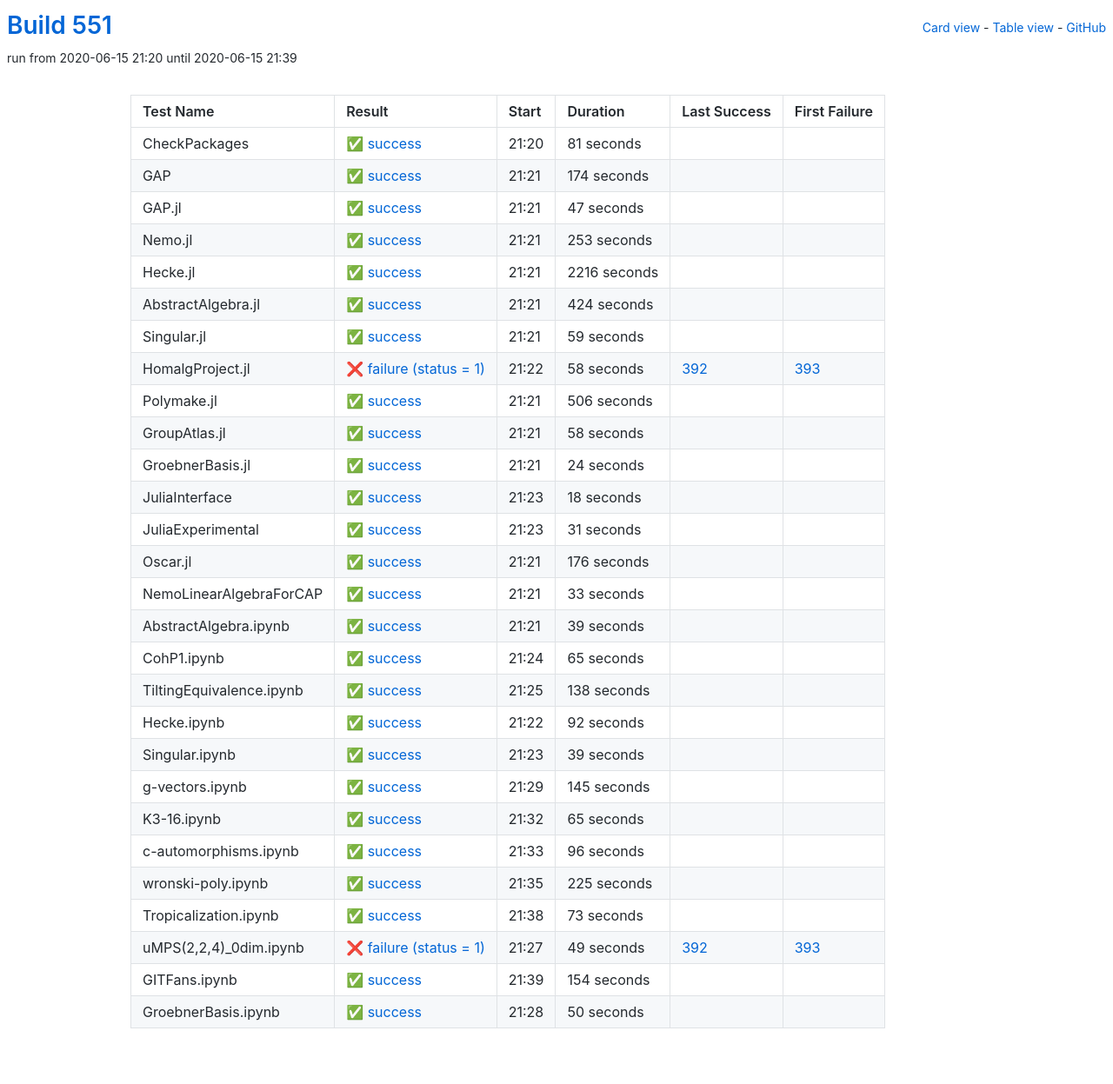
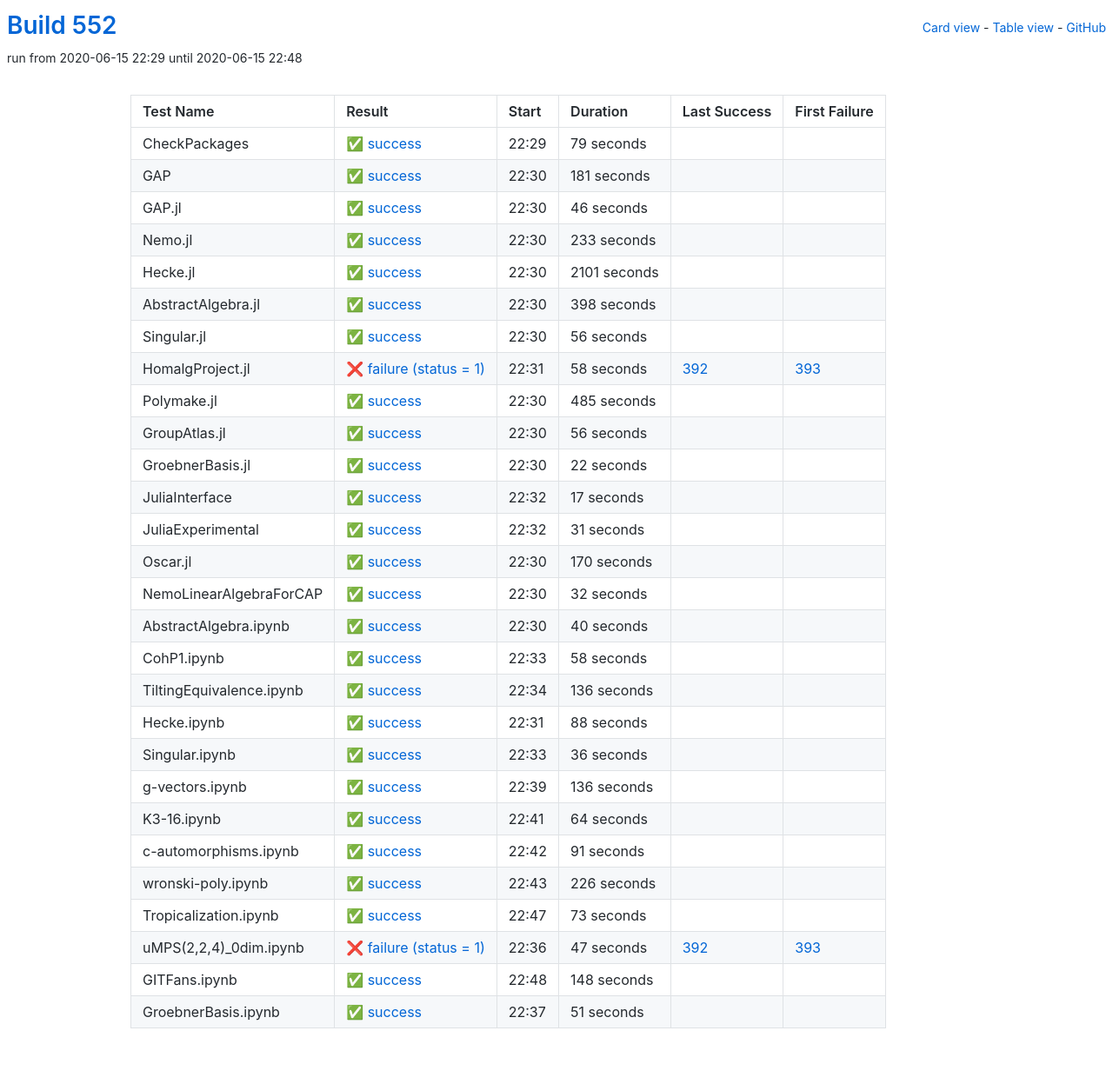
Before and after one commit to oscar-system/oscar-ci-status-1.4, a Jekyll site: the page built from table.html, in a window 1280 px wide. Shown: the whole page at 87% size. Built offline with Jekyll 4.4.1, drawn with Linux system fonts in a browser that asks for light colours.

Commit message:
Build #552

```diff
--- a/_data/ci.yml
+++ b/_data/ci.yml
@@ -1,6 +1,6 @@
 ---
-build: 551
-build_url: https://oscarci.mathematik.uni-kl.de/job/oscar-julia-1.4/551/
+build: 552
+build_url: https://oscarci.mathematik.uni-kl.de/job/oscar-julia-1.4/552/
 job: oscar-julia-1.4
 organization: oscar-system
 repo: oscar-ci-status-1.4
@@ -8,92 +8,92 @@ repourl: https://github.com/oscar-system/oscar-ci-status-1.4
 tests:
 - name: CheckPackages
   id: checkpackages
-  log: https://oscarci.mathematik.uni-kl.de/job/oscar-julia-1.4/551/artifact/logs/build-551/CheckPackages.log
-  start: 2020-06-15 21:20
+  log: https://oscarci.mathematik.uni-kl.de/job/oscar-julia-1.4/552/artifact/logs/build-552/CheckPackages.log
+  start: 2020-06-15 22:29
   success: true
   exitcode: 0
   status: success
-  duration: 81
+  duration: 79
   last_success: false
   last_success_url:
   first_failure: false
   first_failure_url:
 - name: GAP
   id: gap
-  log: https://oscarci.mathematik.uni-kl.de/job/oscar-julia-1.4/551/artifact/logs/build-551/GAP.log
-  start: 2020-06-15 21:21
+  log: https://oscarci.mathematik.uni-kl.de/job/oscar-julia-1.4/552/artifact/logs/build-552/GAP.log
+  start: 2020-06-15 22:30
   success: true
   exitcode: 0
   status: success
-  duration: 174
+  duration: 181
   last_success: false
   last_success_url:
   first_failure: false
   first_failure_url:
 - name: GAP.jl
   id: gap-jl
-  log: https://oscarci.mathematik.uni-kl.de/job/oscar-julia-1.4/551/artifact/logs/build-551/GAP.jl.log
-  start: 2020-06-15 21:21
+  log: https://oscarci.mathematik.uni-kl.de/job/oscar-julia-1.4/552/artifact/logs/build-552/GAP.jl.log
+  start: 2020-06-15 22:30
   success: true
   exitcode: 0
   status: success
-  duration: 47
+  duration: 46
   last_success: false
   last_success_url:
   first_failure: false
   first_failure_url:
 - name: Nemo.jl
   id: nemo-jl
-  log: https://oscarci.mathematik.uni-kl.de/job/oscar-julia-1.4/551/artifact/logs/build-551/Nemo.jl.log
-  start: 2020-06-15 21:21
+  log: https://oscarci.mathematik.uni-kl.de/job/oscar-julia-1.4/552/artifact/logs/build-552/Nemo.jl.log
+  start: 2020-06-15 22:30
   success: true
   exitcode: 0
   status: success
-  duration: 253
+  duration: 233
   last_success: false
   last_success_url:
   first_failure: false
   first_failure_url:
 - name: Hecke.jl
   id: hecke-jl
-  log: https://oscarci.mathematik.uni-kl.de/job/oscar-julia-1.4/551/artifact/logs/build-551/Hecke.jl.log
-  start: 2020-06-15 21:21
+  log: https://oscarci.mathematik.uni-kl.de/job/oscar-julia-1.4/552/artifact/logs/build-552/Hecke.jl.log
+  start: 2020-06-15 22:30
   success: true
   exitcode: 0
   status: success
-  duration: 2216
+  duration: 2101
   last_success: false
   last_success_url:
   first_failure: false
   first_failure_url:
 - name: AbstractAlgebra.jl
   id: abstractalgebra-jl
-  log: https://oscarci.mathematik.uni-kl.de/job/oscar-julia-1.4/551/artifact/logs/build-551/AbstractAlgebra.jl.log
-  start: 2020-06-15 21:21
+  log: https://oscarci.mathematik.uni-kl.de/job/oscar-julia-1.4/552/artifact/logs/build-552/AbstractAlgebra.jl.log
+  start: 2020-06-15 22:30
   success: true
   exitcode: 0
   status: success
-  duration: 424
+  duration: 398
   last_success: false
   last_success_url:
   first_failure: false
   first_failure_url:
 - name: Singular.jl
   id: singular-jl
-  log: https://oscarci.mathematik.uni-kl.de/job/oscar-julia-1.4/551/artifact/logs/build-551/Singular.jl.log
-  start: 2020-06-15 21:21
+  log: https://oscarci.mathematik.uni-kl.de/job/oscar-julia-1.4/552/artifact/logs/build-552/Singular.jl.log
+  start: 2020-06-15 22:30
   success: true
   exitcode: 0
   status: success
-  duration: 59
+  duration: 56
   last_success: false
   last_success_url:
   first_failure: false
   first_failure_url:
 - name: HomalgProject.jl
   id: homalgproject-jl
-  log: https://oscarci.mathematik.uni-kl.de/job/oscar-julia-1.4/551/artifact/logs/build-551/HomalgProject.jl.log
-  start: 2020-06-15 21:22
+  log: https://oscarci.mathematik.uni-kl.de/job/oscar-julia-1.4/552/artifact/logs/build-552/HomalgProject.jl.log
+  start: 2020-06-15 22:31
   success: false
   exitcode: 1
   status: failure
@@ -104,56 +104,56 @@ tests:
   first_failure_url: https://oscarci.mathematik.uni-kl.de/job/oscar-julia-1.4/393/
 - name: Polymake.jl
   id: polymake-jl
-  log: https://oscarci.mathematik.uni-kl.de/job/oscar-julia-1.4/551/artifact/logs/build-551/Polymake.jl.log
-  start: 2020-06-15 21:21
+  log: https://oscarci.mathematik.uni-kl.de/job/oscar-julia-1.4/552/artifact/logs/build-552/Polymake.jl.log
+  start: 2020-06-15 22:30
   success: true
   exitcode: 0
   status: success
-  duration: 506
+  duration: 485
   last_success: false
   last_success_url:
   first_failure: false
   first_failure_url:
 - name: GroupAtlas.jl
   id: groupatlas-jl
-  log: https://oscarci.mathematik.uni-kl.de/job/oscar-julia-1.4/551/artifact/logs/build-551/GroupAtlas.jl.log
-  start: 2020-06-15 21:21
+  log: https://oscarci.mathematik.uni-kl.de/job/oscar-julia-1.4/552/artifact/logs/build-552/GroupAtlas.jl.log
+  start: 2020-06-15 22:30
   success: true
   exitcode: 0
   status: success
-  duration: 58
+  duration: 56
   last_success: false
   last_success_url:
   first_failure: false
   first_failure_url:
 - name: GroebnerBasis.jl
   id: groebnerbasis-jl
-  log: https://oscarci.mathematik.uni-kl.de/job/oscar-julia-1.4/551/artifact/logs/build-551/GroebnerBasis.jl.log
-  start: 2020-06-15 21:21
+  log: https://oscarci.mathematik.uni-kl.de/job/oscar-julia-1.4/552/artifact/logs/build-552/GroebnerBasis.jl.log
+  start: 2020-06-15 22:30
   success: true
   exitcode: 0
   status: success
-  duration: 24
+  duration: 22
   last_success: false
   last_success_url:
   first_failure: false
   first_failure_url:
 - name: JuliaInterface
   id: juliainterface
-  log: https://oscarci.mathematik.uni-kl.de/job/oscar-julia-1.4/551/artifact/logs/build-551/JuliaInterface.log
-  start: 2020-06-15 21:23
+  log: https://oscarci.mathematik.uni-kl.de/job/oscar-julia-1.4/552/artifact/logs/build-552/JuliaInterface.log
+  start: 2020-06-15 22:32
   success: true
   exitcode: 0
   status: success
-  duration: 18
+  duration: 17
   last_success: false
   last_success_url:
   first_failure: false
   first_failure_url:
 - name: JuliaExperimental
   id: juliaexperimental
-  log: https://oscarci.mathematik.uni-kl.de/job/oscar-julia-1.4/551/artifact/logs/build-551/JuliaExperimental.log
-  start: 2020-06-15 21:23
+  log: https://oscarci.mathematik.uni-kl.de/job/oscar-julia-1.4/552/artifact/logs/build-552/JuliaExperimental.log
+  start: 2020-06-15 22:32
   success: true
   exitcode: 0
   status: success
@@ -164,140 +164,140 @@ tests:
   first_failure_url:
 - name: Oscar.jl
   id: oscar-jl
-  log: https://oscarci.mathematik.uni-kl.de/job/oscar-julia-1.4/551/artifact/logs/build-551/Oscar.jl.log
-  start: 2020-06-15 21:21
+  log: https://oscarci.mathematik.uni-kl.de/job/oscar-julia-1.4/552/artifact/logs/build-552/Oscar.jl.log
+  start: 2020-06-15 22:30
   success: true
   exitcode: 0
   status: success
-  duration: 176
+  duration: 170
   last_success: false
   last_success_url:
   first_failure: false
   first_failure_url:
 - name: NemoLinearAlgebraForCAP
   id: nemolinearalgebraforcap
-  log: https://oscarci.mathematik.uni-kl.de/job/oscar-julia-1.4/551/artifact/logs/build-551/NemoLinearAlgebraForCAP.log
-  start: 2020-06-15 21:21
+  log: https://oscarci.mathematik.uni-kl.de/job/oscar-julia-1.4/552/artifact/logs/build-552/NemoLinearAlgebraForCAP.log
+  start: 2020-06-15 22:30
   success: true
   exitcode: 0
   status: success
-  duration: 33
+  duration: 32
   last_success: false
   last_success_url:
   first_failure: false
   first_failure_url:
 - name: AbstractAlgebra.ipynb
   id: abstractalgebra-ipynb
-  log: https://oscarci.mathematik.uni-kl.de/job/oscar-julia-1.4/551/artifact/logs/build-551/AbstractAlgebra.ipynb.log
-  start: 2020-06-15 21:21
+  log: https://oscarci.mathematik.uni-kl.de/job/oscar-julia-1.4/552/artifact/logs/build-552/AbstractAlgebra.ipynb.log
+  start: 2020-06-15 22:30
   success: true
   exitcode: 0
   status: success
-  duration: 39
+  duration: 40
   last_success: false
   last_success_url:
   first_failure: false
   first_failure_url:
 - name: CohP1.ipynb
   id: cohp1-ipynb
-  log: https://oscarci.mathematik.uni-kl.de/job/oscar-julia-1.4/551/artifact/logs/build-551/CohP1.ipynb.log
-  start: 2020-06-15 21:24
+  log: https://oscarci.mathematik.uni-kl.de/job/oscar-julia-1.4/552/artifact/logs/build-552/CohP1.ipynb.log
+  start: 2020-06-15 22:33
   success: true
   exitcode: 0
   status: success
-  duration: 65
+  duration: 58
   last_success: false
   last_success_url:
   first_failure: false
   first_failure_url:
 - name: TiltingEquivalence.ipynb
   id: tiltingequivalence-ipynb
-  log: https://oscarci.mathematik.uni-kl.de/job/oscar-julia-1.4/551/artifact/logs/build-551/TiltingEquivalence.ipynb.log
-  start: 2020-06-15 21:25
+  log: https://oscarci.mathematik.uni-kl.de/job/oscar-julia-1.4/552/artifact/logs/build-552/TiltingEquivalence.ipynb.log
+  start: 2020-06-15 22:34
   success: true
   exitcode: 0
   status: success
-  duration: 138
+  duration: 136
   last_success: false
   last_success_url:
   first_failure: false
   first_failure_url:
 - name: Hecke.ipynb
   id: hecke-ipynb
-  log: https://oscarci.mathematik.uni-kl.de/job/oscar-julia-1.4/551/artifact/logs/build-551/Hecke.ipynb.log
-  start: 2020-06-15 21:22
+  log: https://oscarci.mathematik.uni-kl.de/job/oscar-julia-1.4/552/artifact/logs/build-552/Hecke.ipynb.log
+  start: 2020-06-15 22:31
   success: true
   exitcode: 0
   status: success
-  duration: 92
+  duration: 88
   last_success: false
   last_success_url:
   first_failure: false
   first_failure_url:
 - name: Singular.ipynb
   id: singular-ipynb
-  log: https://oscarci.mathematik.uni-kl.de/job/oscar-julia-1.4/551/artifact/logs/build-551/Singular.ipynb.log
-  start: 2020-06-15 21:23
+  log: https://oscarci.mathematik.uni-kl.de/job/oscar-julia-1.4/552/artifact/logs/build-552/Singular.ipynb.log
+  start: 2020-06-15 22:33
   success: true
   exitcode: 0
   status: success
-  duration: 39
+  duration: 36
   last_success: false
   last_success_url:
   first_failure: false
   first_failure_url:
 - name: g-vectors.ipynb
   id: g-vectors-ipynb
-  log: https://oscarci.mathematik.uni-kl.de/job/oscar-julia-1.4/551/artifact/logs/build-551/g-vectors.ipynb.log
-  start: 2020-06-15 21:29
+  log: https://oscarci.mathematik.uni-kl.de/job/oscar-julia-1.4/552/artifact/logs/build-552/g-vectors.ipynb.log
+  start: 2020-06-15 22:39
   success: true
   exitcode: 0
   status: success
-  duration: 145
+  duration: 136
   last_success: false
   last_success_url:
   first_failure: false
   first_failure_url:
 - name: K3-16.ipynb
   id: k3-16-ipynb
-  log: https://oscarci.mathematik.uni-kl.de/job/oscar-julia-1.4/551/artifact/logs/build-551/K3-16.ipynb.log
-  start: 2020-06-15 21:32
+  log: https://oscarci.mathematik.uni-kl.de/job/oscar-julia-1.4/552/artifact/logs/build-552/K3-16.ipynb.log
+  start: 2020-06-15 22:41
   success: true
   exitcode: 0
   status: success
-  duration: 65
+  duration: 64
   last_success: false
   last_success_url:
   first_failure: false
   first_failure_url:
 - name: c-automorphisms.ipynb
   id: c-automorphisms-ipynb
-  log: https://oscarci.mathematik.uni-kl.de/job/oscar-julia-1.4/551/artifact/logs/build-551/c-automorphisms.ipynb.log
-  start: 2020-06-15 21:33
+  log: https://oscarci.mathematik.uni-kl.de/job/oscar-julia-1.4/552/artifact/logs/build-552/c-automorphisms.ipynb.log
+  start: 2020-06-15 22:42
   success: true
   exitcode: 0
   status: success
-  duration: 96
+  duration: 91
   last_success: false
   last_success_url:
   first_failure: false
   first_failure_url:
 - name: wronski-poly.ipynb
   id: wronski-poly-ipynb
-  log: https://oscarci.mathematik.uni-kl.de/job/oscar-julia-1.4/551/artifact/logs/build-551/wronski-poly.ipynb.log
-  start: 2020-06-15 21:35
+  log: https://oscarci.mathematik.uni-kl.de/job/oscar-julia-1.4/552/artifact/logs/build-552/wronski-poly.ipynb.log
+  start: 2020-06-15 22:43
   success: true
   exitcode: 0
   status: success
-  duration: 225
+  duration: 226
   last_success: false
   last_success_url:
   first_failure: false
   first_failure_url:
 - name: Tropicalization.ipynb
   id: tropicalization-ipynb
-  log: https://oscarci.mathematik.uni-kl.de/job/oscar-julia-1.4/551/artifact/logs/build-551/Tropicalization.ipynb.log
-  start: 2020-06-15 21:38
+  log: https://oscarci.mathematik.uni-kl.de/job/oscar-julia-1.4/552/artifact/logs/build-552/Tropicalization.ipynb.log
+  start: 2020-06-15 22:47
   success: true
   exitcode: 0
   status: success
@@ -308,36 +308,36 @@ tests:
   first_failure_url:
 - name: uMPS(2,2,4)_0dim.ipynb
   id: umps-2-2-4-0dim-ipynb
-  log: https://oscarci.mathematik.uni-kl.de/job/oscar-julia-1.4/551/artifact/logs/build-551/uMPS-2-2-4-_0dim.ipynb.log
-  start: 2020-06-15 21:27
+  log: https://oscarci.mathematik.uni-kl.de/job/oscar-julia-1.4/552/artifact/logs/build-552/uMPS-2-2-4-_0dim.ipynb.log
+  start: 2020-06-15 22:36
   success: false
   exitcode: 1
   status: failure
-  duration: 49
+  duration: 47
   last_success: 392
   last_success_url: https://oscarci.mathematik.uni-kl.de/job/oscar-julia-1.4/392/
   first_failure: 393
   first_failure_url: https://oscarci.mathematik.uni-kl.de/job/oscar-julia-1.4/393/
 - name: GITFans.ipynb
   id: gitfans-ipynb
-  log: https://oscarci.mathematik.uni-kl.de/job/oscar-julia-1.4/551/artifact/logs/build-551/GITFans.ipynb.log
-  start: 2020-06-15 21:39
+  log: https://oscarci.mathematik.uni-kl.de/job/oscar-julia-1.4/552/artifact/logs/build-552/GITFans.ipynb.log
+  start: 2020-06-15 22:48
   success: true
   exitcode: 0
   status: success
-  duration: 154
+  duration: 148
   last_success: false
   last_success_url:
   first_failure: false
   first_failure_url:
 - name: GroebnerBasis.ipynb
   id: groebnerbasis-ipynb
-  log: https://oscarci.mathematik.uni-kl.de/job/oscar-julia-1.4/551/artifact/logs/build-551/GroebnerBasis.ipynb.log
-  start: 2020-06-15 21:28
+  log: https://oscarci.mathematik.uni-kl.de/job/oscar-julia-1.4/552/artifact/logs/build-552/GroebnerBasis.ipynb.log
+  start: 2020-06-15 22:37
   success: true
   exitcode: 0
   status: success
-  duration: 50
+  duration: 51
   last_success: false
   last_success_url:
   first_failure: false
```
Also changed, not shown: README.md.
